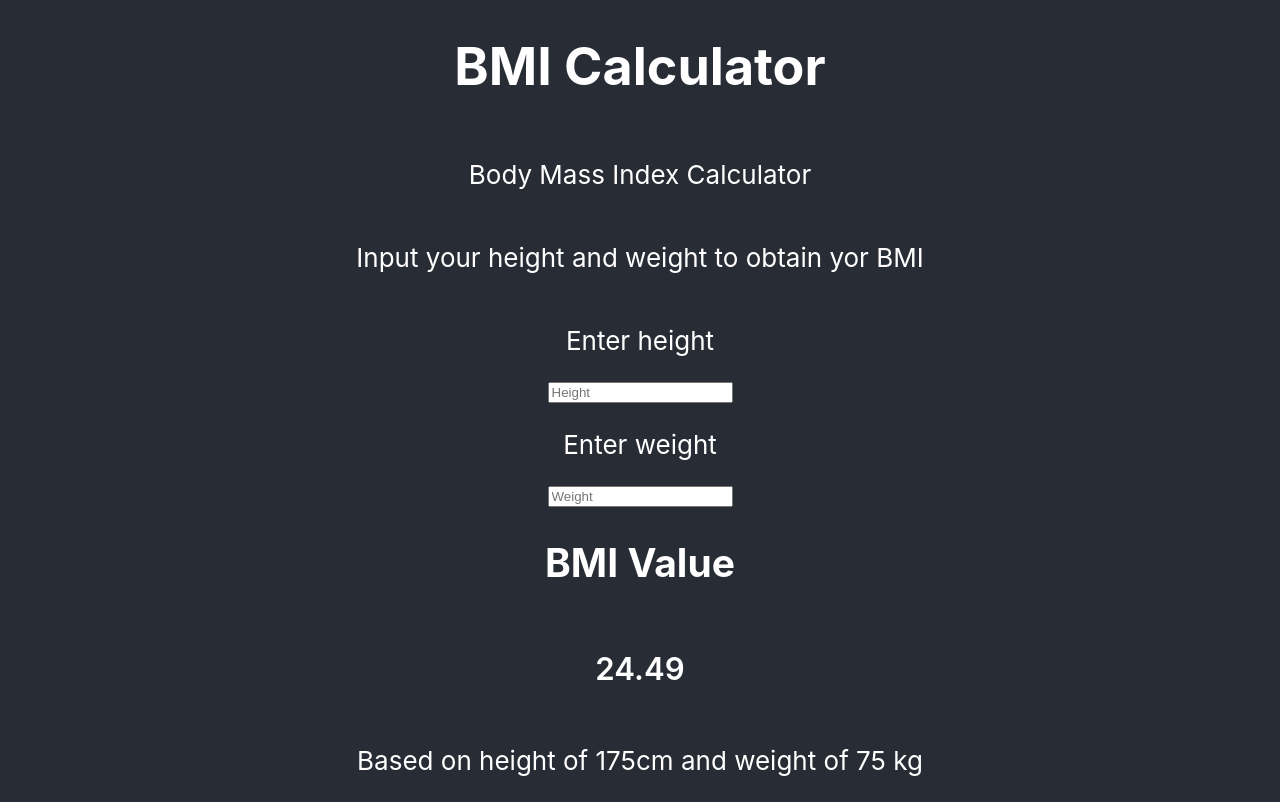
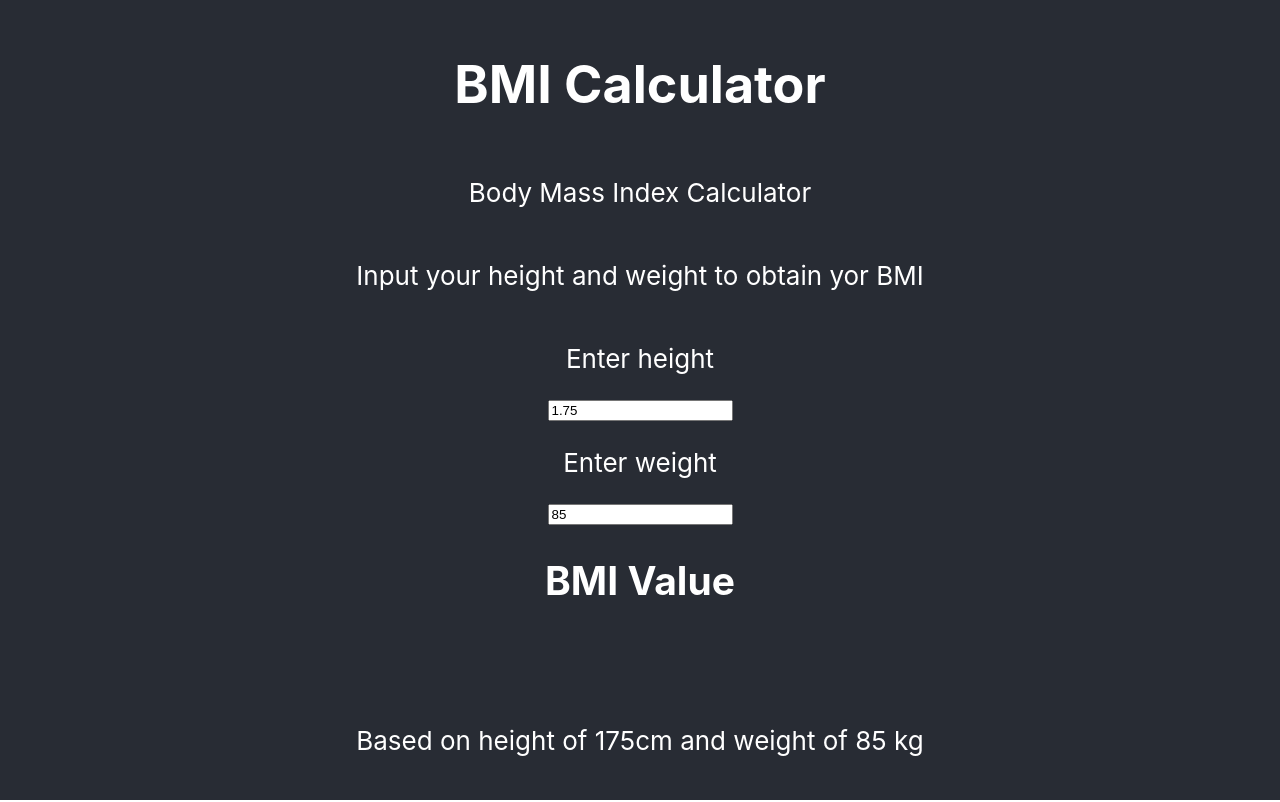
Before and after one commit to maxgdev/bmi-calculator, a React (Create React App) app: page / in a window 1280 px wide. Built offline with nearby package versions, Linux system fonts and the light colour scheme.

Commit message:
Moved states to parent app.js and created state changed functions

```diff
--- a/src/App.js
+++ b/src/App.js
@@ -10,19 +10,36 @@ import './App.css';
 
 function App() {
 
+  const [height, setHeight] = useState(1.75);
+  const [weight, setWeight] = useState(85);
   const [bmi, setBMI] = useState('');
-  let height = 1.75;
-  let weight = 75;
+  // let height = 1.75;
+  // let weight = 85;
+
+  function setHeightFn(height) {
+    setHeight(height);
+    return height;
+  }
+
+  function setWeightFn(weight) {
+    setWeight(weight);
+    return weight;
+  }
+
+  function setBMIFn(height, weight) {
+    setBMI((weight / (height * height)).toFixed(2));
+    return bmi;
+  }
 
   useEffect(()=> {
-    setBMI((weight / (height * height)).toFixed(2));
+
   }, [])
 
   return (
     <div className="App">
       <GetHeader />
-      <GetInput />
-      <OutputBMI height={height} weight={weight} bmiValue={bmi}/>
+      <GetInput height={height} weight={weight} hfn={setHeightFn} wfn={setWeightFn}/>
+      <OutputBMI height={height} weight={weight} bmiFn={setBMIFn}/>
     </div>
   );
 }
--- a/src/components/getInput.js
+++ b/src/components/getInput.js
@@ -1,8 +1,6 @@
-import React, { useState } from  "react";
+import React from  "react";
 
-export default function GetInputs({}) {
-    const [height, setHeight] = useState('');
-    const [weight, setWeight] = useState('');
+export default function GetInputs({ height, weight, hfn, wfn}) {
 
     return (
         <>
@@ -12,7 +10,7 @@ export default function GetInputs({}) {
                     placeholder="Height"
                     name="height"
                     value={height}
-                    onChange={e => setHeight(e.target.value)}
+                    onChange={e => hfn(e.target.value)}
                 />
             <p>Enter weight</p>
             <input
@@ -20,7 +18,7 @@ export default function GetInputs({}) {
                     placeholder="Weight"
                     name="weight"
                     value={weight}
-                    onChange={e => setWeight(e.target.value)}
+                    onChange={e => wfn(e.target.value)}
                 />
         </>
     )
--- a/src/components/outputBMI.js
+++ b/src/components/outputBMI.js
@@ -1,12 +1,10 @@
 import React from 'react';
 
-
-
-export default function OutputBMI({ height, weight }) {
+export default function OutputBMI({ height, weight, bmiValue }) {
     return (
         <>
             <h2>BMI Value</h2>
-            <p className='bmivalue'>{(weight / (height * height)).toFixed(2)}</p>
+            <p className='bmivalue'>{bmiValue}</p>
             <p>Based on height of {height * 100}cm and weight of {weight} kg</p>
         </>
     )
```
